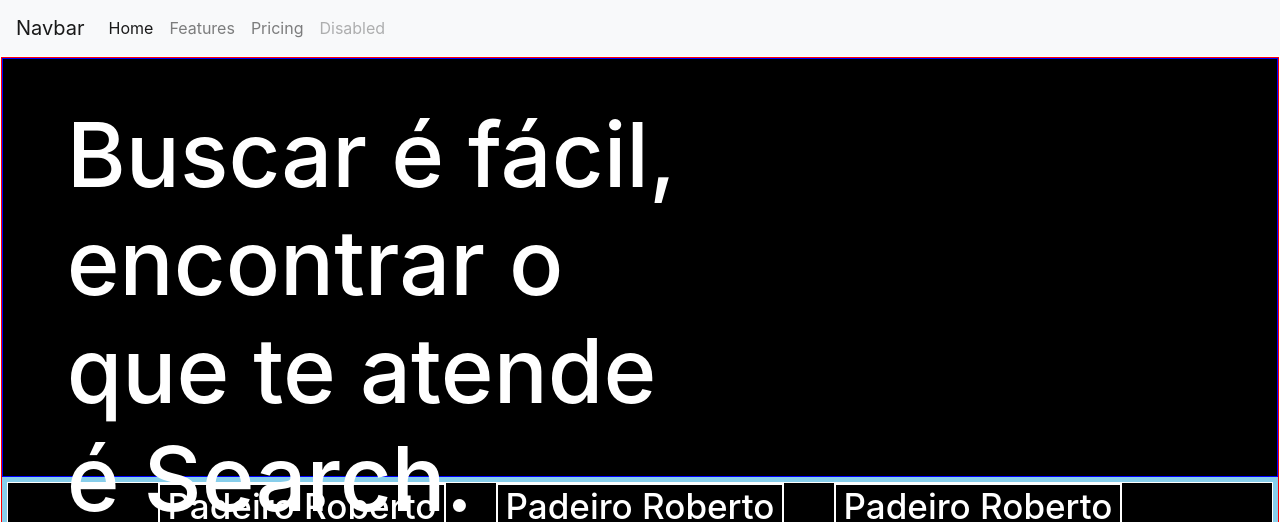
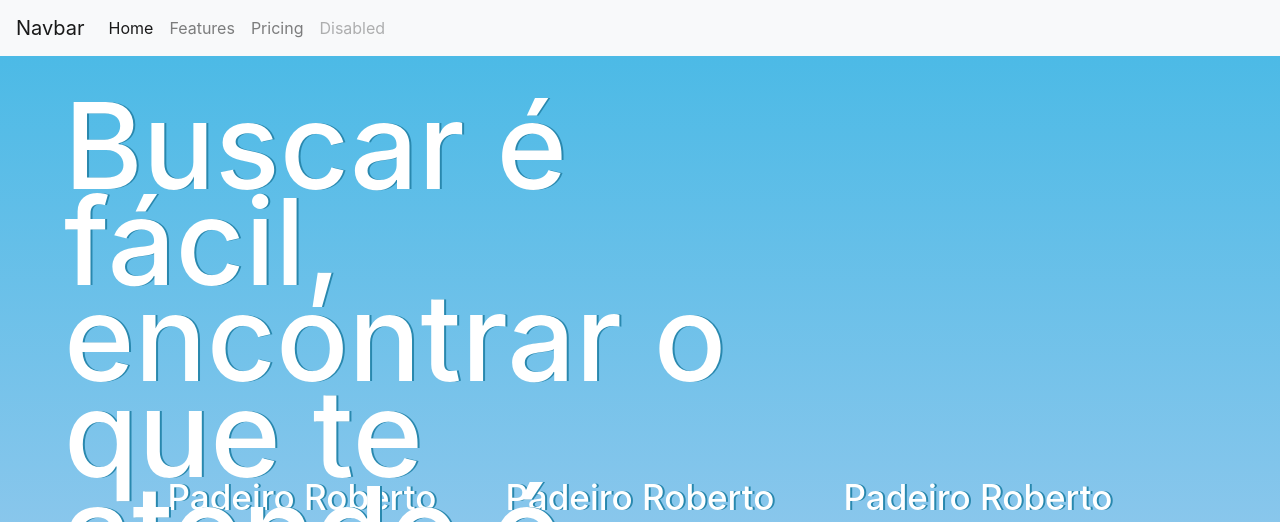
Before and after one commit to mm-fagundes/Search, a PHP site: page / in a window 1280 px wide. Shown: the top 522 px of the page. Run offline with PHP 8.4, Linux system fonts and the light colour scheme; grey boxes are pictures that could not be loaded.

Commit message:
Diversas Alterações
Diversas Alterações na página principal.

```diff
--- a/pags/css/style.css
+++ b/pags/css/style.css
@@ -1,30 +1,36 @@
 
 /* Div que engloba todo o site */
 .master{
-    border: 1px solid white;
-    background-color: black;
 }
 
 /* Partição 1 */
 .part1{
-    border: 1px solid red;
     height: 1200px;
+    background: #4cbae6;
+    background: linear-gradient(180deg, rgba(76, 186, 230, 1) 0%, rgba(232, 218, 245, 1) 100%, rgba(237, 221, 83, 1) 100%);
 }
 
 /* Divisão 1*/
 
     .div1{
         height: 35%;
-        border: 1px solid blue;
     }
 
     .div1 h1{
         color: white;
-        font-size: 90px;
+        font-size: 120px;
+        text-shadow: 2px 0px 0px #2988ae;
+        line-height: 0.8;
+    }
+
+    .Search{
+        color: #7780FF;
+        text-shadow: 2px 0px 0px white;
+        text-decoration: underline;
     }
 
     #tt1{
-        width: 50%;
+        width: 55%;
         position: relative;
         left: 5%;
         top: 10%;
@@ -35,13 +41,11 @@
     .div2{
         width: 100%;
         height: 75%;
-        border: 5px solid skyblue;
         display: flex;
         align-content: center;
     }
 
     .menu{
-        border: 1px solid white;
         height: 90%;
         width: 100%;
         display: flex;
@@ -54,11 +58,10 @@
     .cartao{
         width: 3in;
         height: 3in;
-        border: 1px solid white;
+        border-radius: 40px;
     }
 
         .tt-cartao{
-            border: 1px solid white;
             height: 16%;
 
         }
@@ -67,10 +70,10 @@
             font-size: 35px;
             color: white;
             text-align: center;
+            text-shadow: 2px 0px 0px #2988ae;
         }
 
         .img-container{
-            border: 1px solid yellow;
             height: 84%;
             overflow: hidden;
         }
@@ -79,4 +82,5 @@
             object-fit: cover;
             width: 100%;
             height: 100%;
+            border-radius: 40px;
         }
--- a/pags/index.php
+++ b/pags/index.php
@@ -16,7 +16,7 @@
 
     <div class="part1">
         <div class="div1">
-            <h1 id="tt1">Buscar é fácil, encontrar o que te atende é Search.</h1>
+            <h1 id="tt1">Buscar é fácil, encontrar o que te atende é <span class="Search">Search</span>.</h1>
         </div>
         <div class="div2">
             <div class="menu">
```
